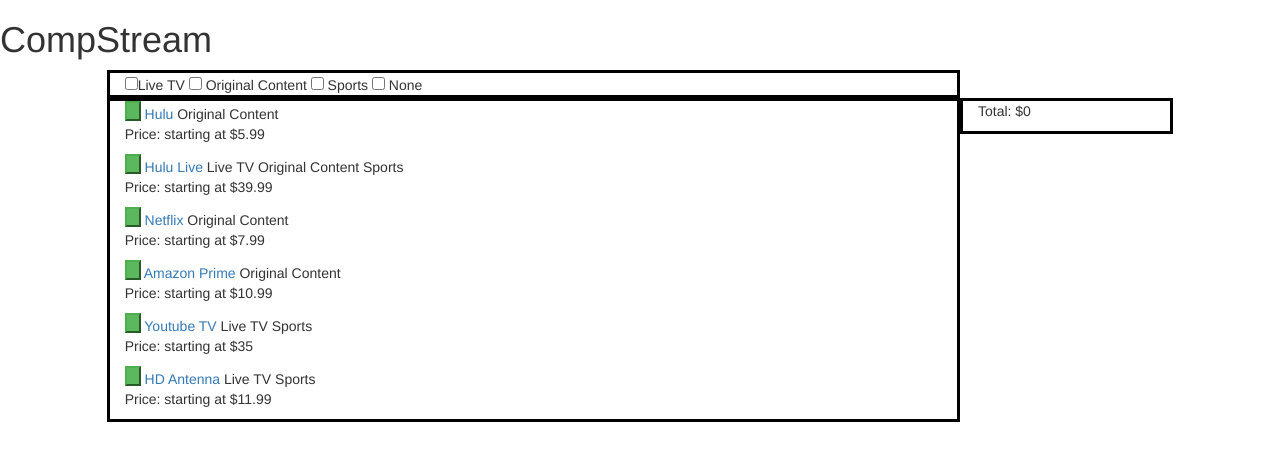
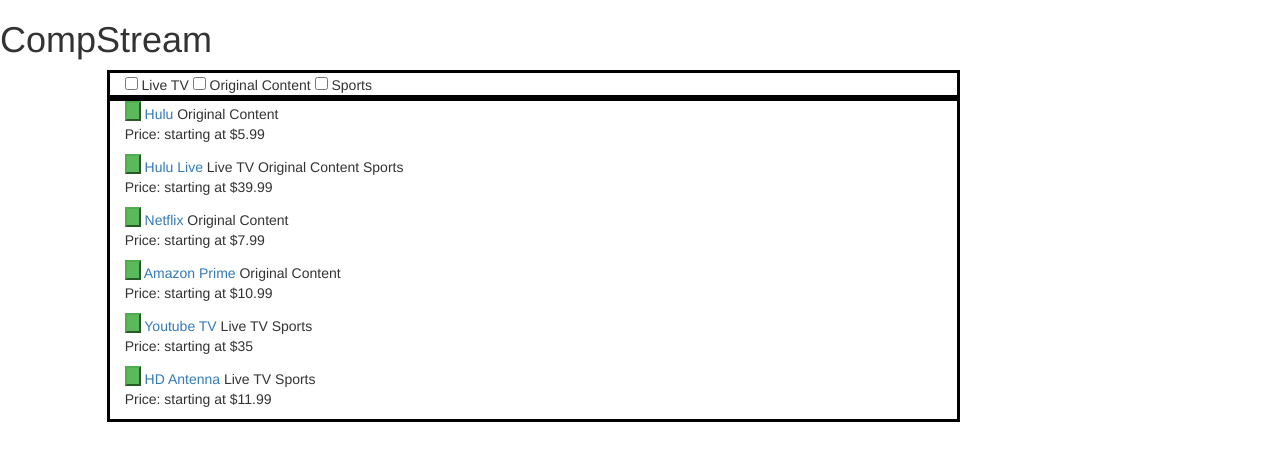
Before and after one commit to hunter3142/CompStream, a website: page app/index.html in a window 1280 px wide. Drawn offline with nearby package versions, Linux system fonts and the light colour scheme.

Commit message:
Removed none options and added ng-if to package pricing container

```diff
--- a/app/index.html
+++ b/app/index.html
@@ -11,10 +11,9 @@
   <h1>CompStream</h1>
   <div id="comparison_selector_container" class="col-md-offset-1 col-md-8">
     <form>
-      <input type="checkbox" name="selectors" ng-click="streamList.updateList()" ng-model="streamList.liveChecked">Live TV
+      <input type="checkbox" name="selectors" ng-click="streamList.updateList()" ng-model="streamList.liveChecked"> Live TV
       <input type="checkbox" name="selectors" ng-click="streamList.updateList()" ng-model="streamList.originalChecked"> Original Content
       <input type="checkbox" name="selectors" ng-click="streamList.updateList()" ng-model="streamList.sportsChecked"> Sports
-      <input type="checkbox" name="selectors" ng-click="streamList.updateList()" ng-model="streamList.noneChecked"> None
     </form>
   </div>
   <div id="main_container" class="col-md-offset-1 col-md-8">
@@ -27,7 +26,7 @@
         <p> Price: starting at ${{service.price}}</p>
       </div>
   </div>
-  <div id="package_price_container" class="col-md-2">
+  <div ng-if="streamList.pricingPackageTotal() > 0"id="package_price_container" class="col-md-2">
     <div ng-repeat="service in streamList.providers | filter:{pricingPackage:true}">
       <input type="button" class="btn-danger" ng-click="service.pricingPackage = false"><span> {{service.provider}}: ${{service.price}}</span>
     </div>
--- a/app/scripts/app.js
+++ b/app/scripts/app.js
@@ -3,12 +3,12 @@
 		var streamList = this;
 
 		streamList.providers = [
-			{provider: "Hulu", link: "https://www.hulu.com/", price: 5.99, live: false, original: true, sports: false, none: true, pricingPackage: false},
-			{provider: "Hulu Live", link: "https://www.hulu.com/live-tv", price: 39.99, live: true, original: true, sports: true, none: true, pricingPackage: false},
-			{provider: "Netflix", link: "https://www.netflix.com/originals",price: 7.99, live: false, original: true, sports: false, none: true, pricingPackage: false},
-			{provider: "Amazon Prime", link: "https://www.amazon.com/Prime-Video/b?node=2676882011", price: 10.99, live: false, original: true, sports: false, none: true, pricingPackage: false},
-			{provider: "Youtube TV", link: "https://tv.youtube.com/welcome/", price: 35, live: true, original: false, sports: true, none: true, pricingPackage: false},
-			{provider: "HD Antenna", link: "https://www.antennasdirect.com/transmitter-locator.html", price: 11.99, live: true, original: false, sports: true, none: true, pricingPackage: false}];
+			{provider: "Hulu", link: "https://www.hulu.com/", price: 5.99, live: false, original: true, sports: false, pricingPackage: false},
+			{provider: "Hulu Live", link: "https://www.hulu.com/live-tv", price: 39.99, live: true, original: true, sports: true, pricingPackage: false},
+			{provider: "Netflix", link: "https://www.netflix.com/originals",price: 7.99, live: false, original: true, sports: false, pricingPackage: false},
+			{provider: "Amazon Prime", link: "https://www.amazon.com/Prime-Video/b?node=2676882011", price: 10.99, live: false, original: true, sports: false, pricingPackage: false},
+			{provider: "Youtube TV", link: "https://tv.youtube.com/welcome/", price: 35, live: true, original: false, sports: true, pricingPackage: false},
+			{provider: "HD Antenna", link: "https://www.antennasdirect.com/transmitter-locator.html", price: 11.99, live: true, original: false, sports: true, pricingPackage: false}];
 
 		streamList.filteredResults = streamList.providers;
 
@@ -35,7 +35,6 @@
 				live: true,
 				original: true,
 				sports: true,
-				none: true
 			}
 			}
 			return result;
```
